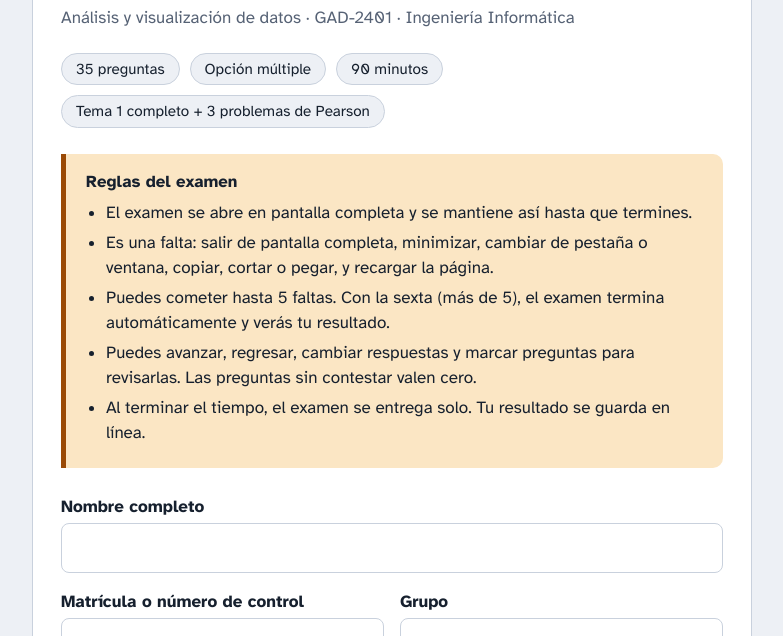
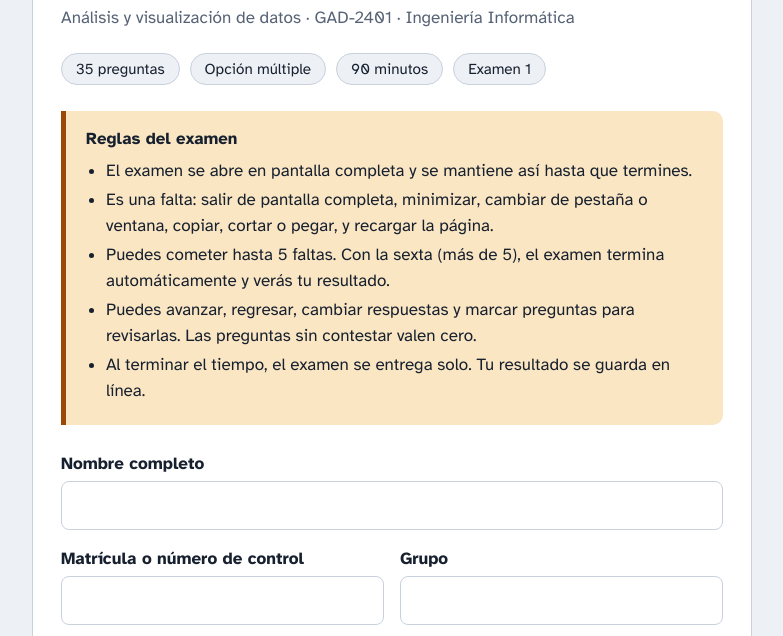
Before and after one commit to fasomacona/EX1AVD, a plain HTML site: page index.html in a window 1280 px wide. Shown: the part 164-800 px from the top of the page, without its empty margins (248-1031 px from the left). Drawn offline with nearby package versions, Linux system fonts and the light colour scheme.

Commit message:
Update exam details in index.html

```diff
--- a/index.html
+++ b/index.html
@@ -163,7 +163,7 @@ table.temas{width:100%;border-collapse:collapse;margin:8px 0 20px}
       <li>35 preguntas</li>
       <li>Opción múltiple</li>
       <li>90 minutos</li>
-      <li>Tema 1 completo + 3 problemas de Pearson</li>
+      <li>Examen 1</li>
     </ul>
 
     <div class="rules">
```
